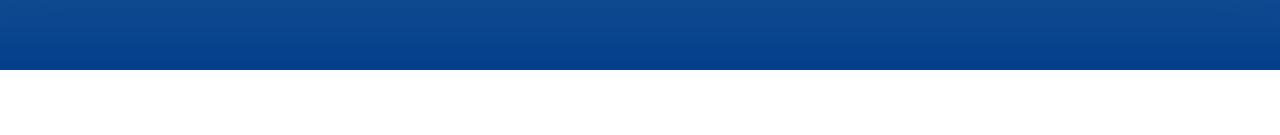
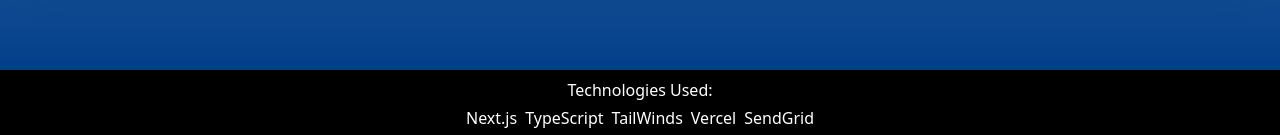
Before and after one commit to dbrooks24/Vercel-Portfolio, a Next.js app: page / in a window 1280 px wide. Shown: the part 1036-1171 px from the top of the page. Before the commit the page ends 1106 px from the top, so only its background shows below. Built offline with nearby package versions, Linux system fonts and the light colour scheme.

Commit message:
Added footer

```diff
--- /dev/null
+++ b/src/layout/Footer.tsx
@@ -0,0 +1,30 @@
+
+export default function Footer() {
+  // return a dynamic navbar that has a mobile view (Disclosure button) when below specific pixel count
+  const techUsed = [
+    'Next.js',
+    'TypeScript',
+    'TailWinds',
+    'Vercel',
+    'SendGrid'
+  ]
+  return (
+    <>
+      <div className="flex w-full text-white justify-center bg-black py-2">
+        <div className="container text-center mx-auto">
+          <p>Technologies Used:</p>
+            <div className="flex justify-center mt-1">
+              { techUsed.map((item) => (
+                  <div
+                    key={item}
+                    className="mx-1"
+                  >
+                    {item}
+                  </div>
+                ))}
+            </div>
+          </div>
+      </div>
+    </>
+  );
+}
--- a/src/layout/Layout.tsx
+++ b/src/layout/Layout.tsx
@@ -2,12 +2,14 @@ import dynamic from "next/dynamic";
 import React, { PropsWithChildren } from "react";
 const NavBar = dynamic(() => import("./NavBar"), { ssr: true });
 const Header = dynamic(() => import("./Header"), { ssr: true });
+const Footer = dynamic(() => import("./Footer"), { ssr: true });
 const Layout = ({ children }: PropsWithChildren) => {
   return (
     <>
       <Header />
       <NavBar />
       <main>{children}</main>
+      <Footer />
     </>
   );
 };
```
